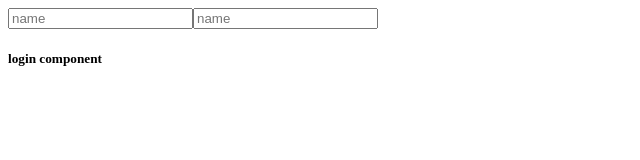
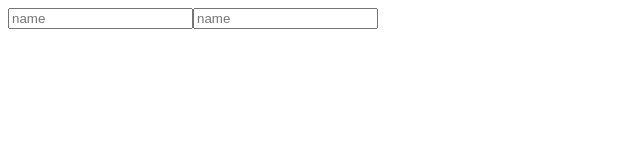
Before and after one commit to nadun097/web_market, an Angular app: page / in a window 1280 px wide. Shown: the top 160 px of the page, without its empty margins (0-640 px from the left). Built offline with nearby package versions, Linux system fonts and the light colour scheme.

Commit message:
day off 04/29

```diff
--- a/src/app/login/login.component.ts
+++ b/src/app/login/login.component.ts
@@ -2,7 +2,8 @@ import { Component } from "@angular/core"
 @Component({
 
     selector:'app-login',
-    template:'<h5>login component</h5>',
+    templateUrl:'login.component.html',
+    styleUrl:'login.component.css'
 
 })
 export class Componentlogin{};
```
Also changed, not shown: src/app/login/login.component.css (added).
